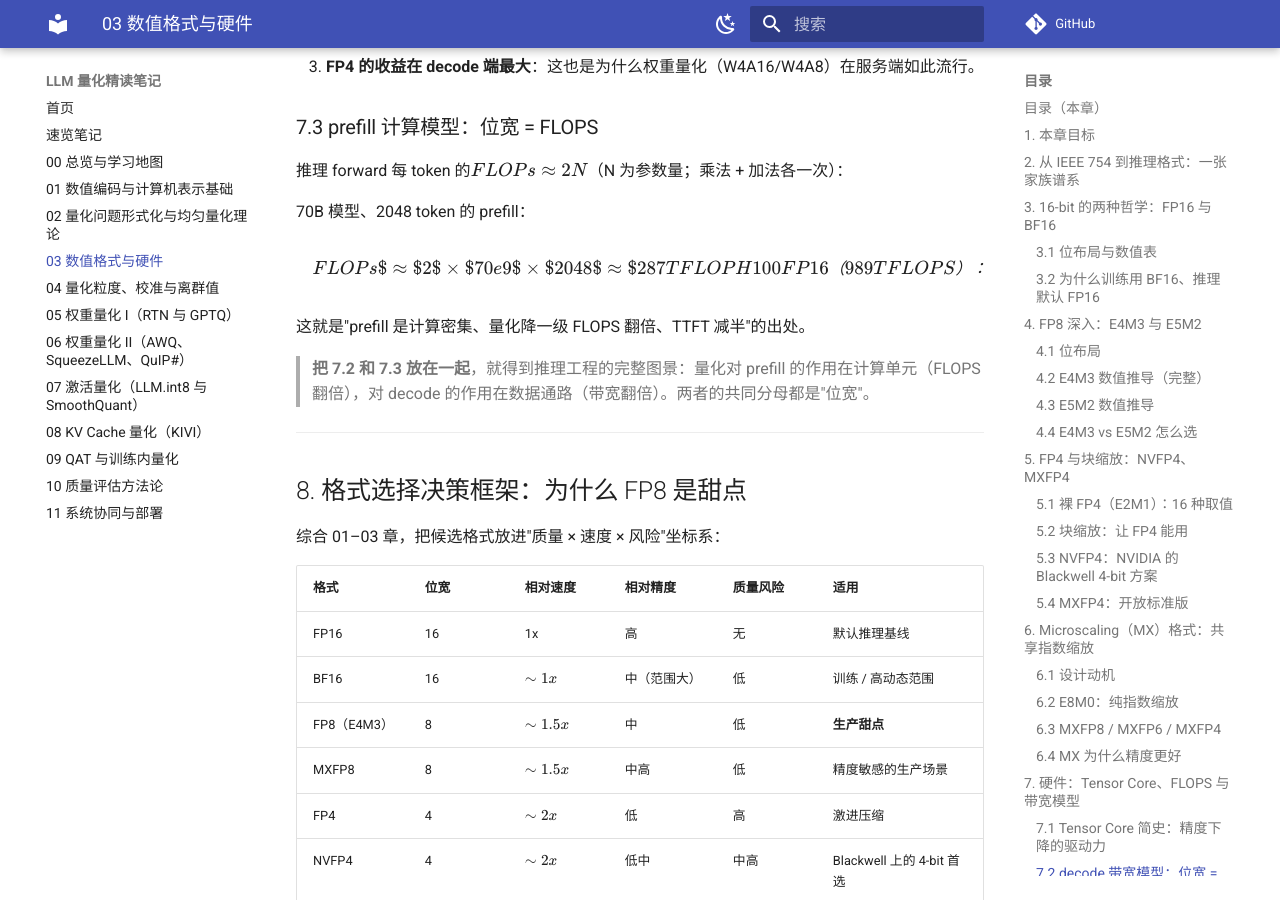
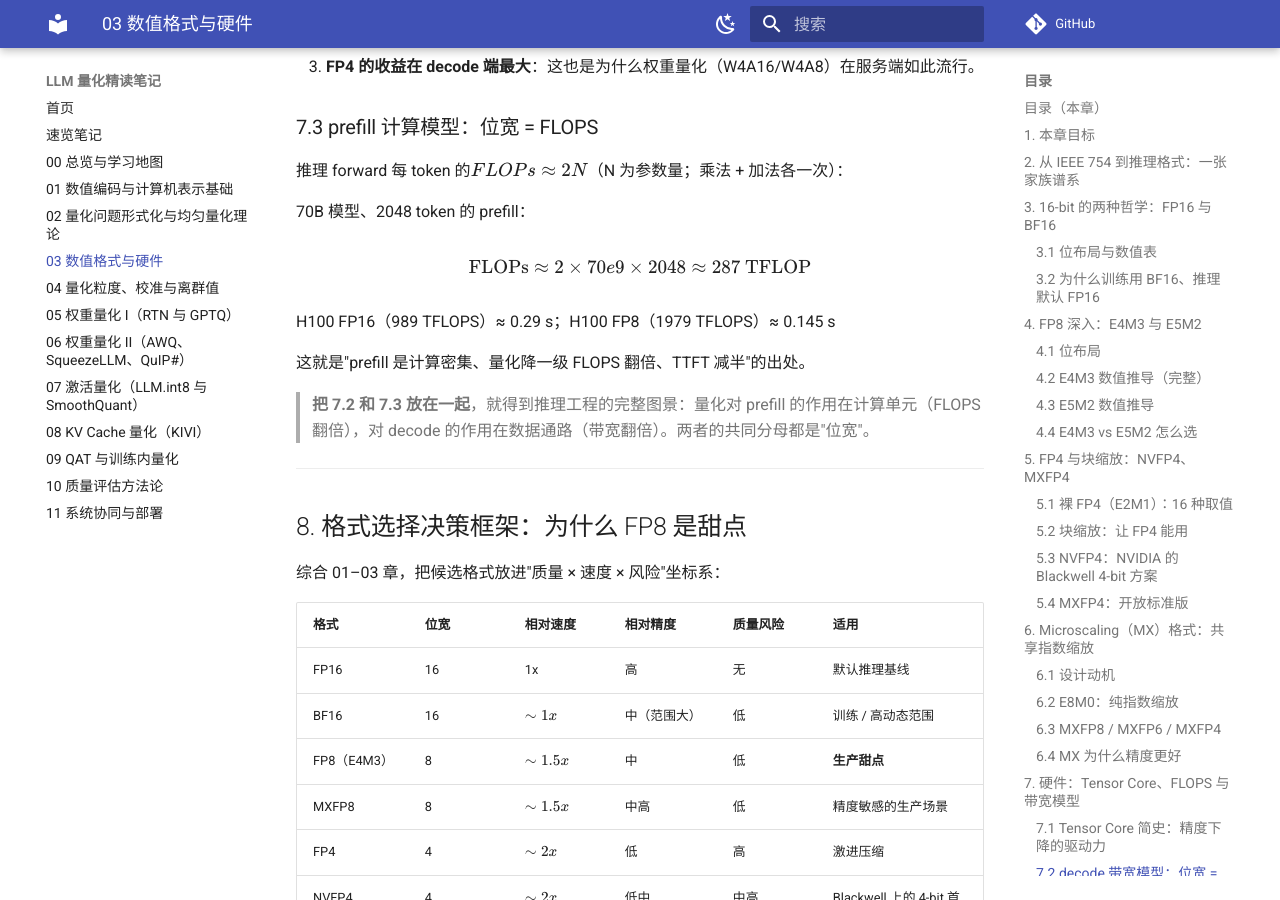
Before and after one commit to zzszmyf/llm-inference-notes, an MkDocs documentation site: the page built from docs/LLM量化精读笔记-03-数值格式与硬件.md, in a window 1280 px wide and 900 px high, scrolled down 7180 px. Built offline with MkDocs 1.6.1 and Material for MkDocs 9.7.7, drawn with Linux system fonts in a browser that asks for light colours; comment, search, counter and statistics services are not loaded.

Commit message:
Fix two mixed text/math blocks (bare aligned env)

```diff
--- a/docs/LLM量化精读笔记-03-数值格式与硬件.md
+++ b/docs/LLM量化精读笔记-03-数值格式与硬件.md
@@ -274,11 +274,11 @@ decode 阶段每个 token 都要把权重从 HBM 搬一遍。设模型参数量
 
 70B 模型、2048 token 的 prefill：
 
-\begin{aligned}
- FLOPs $\approx$ 2 $\times$ 70e9 $\times$ 2048 $\approx$ 287 TFLOP
- H100 FP16（989 TFLOPS）：$\approx$ 0.29 s
- H100 FP8 （1979 TFLOPS）：$\approx$ 0.145 s
-\end{aligned}
+$$
+\text{FLOPs} \approx 2 \times 70e9 \times 2048 \approx 287 \text{ TFLOP}
+$$
+
+H100 FP16（989 TFLOPS）≈ 0.29 s；H100 FP8（1979 TFLOPS）≈ 0.145 s
 
 这就是"prefill 是计算密集、量化降一级 FLOPS 翻倍、TTFT 减半"的出处。
 
```
Also changed, not shown: docs/LLM量化精读笔记-07-激活量化-LLM-int8与SmoothQuant.md (+2 -6 lines).
